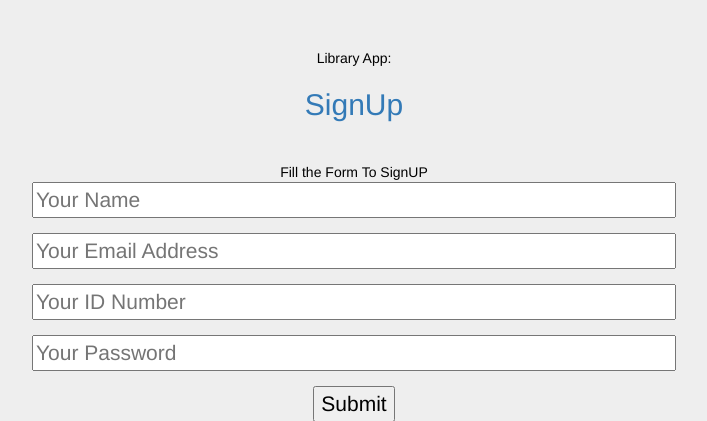
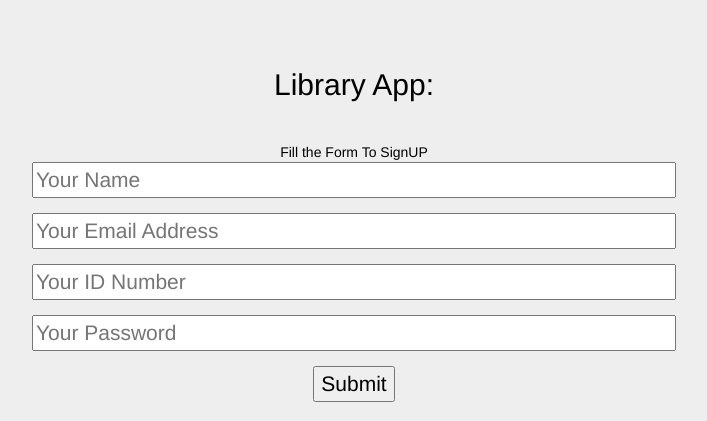
Before and after one commit to Antoh1/Library_app, a Python web app: template app/templates/signup.html in a window 1280 px wide. Shown: the top 421 px of the page, without its empty margins (286-993 px from the left). Run offline with Jinja, Linux system fonts and the light colour scheme; the template is opened without the code that fills it: most values are stand-ins (such as "Sample title", 1, 10 or a date in 2020); form fields are guessed from the names that the template uses.

Commit message:
updated html base file

```diff
--- a/app/templates/base.html
+++ b/app/templates/base.html
@@ -12,8 +12,7 @@
     {% endif %}
   </head>
   <body align="center" class="jumbotron">
-    <div>Library App:
-        <a href="{{ url_for('signup') }}"><h2>SignUp</h2></a>
+    <div><h2>Library App:<h2>
     </div>
     <hr>
     {% with messages = get_flashed_messages() %}
```
